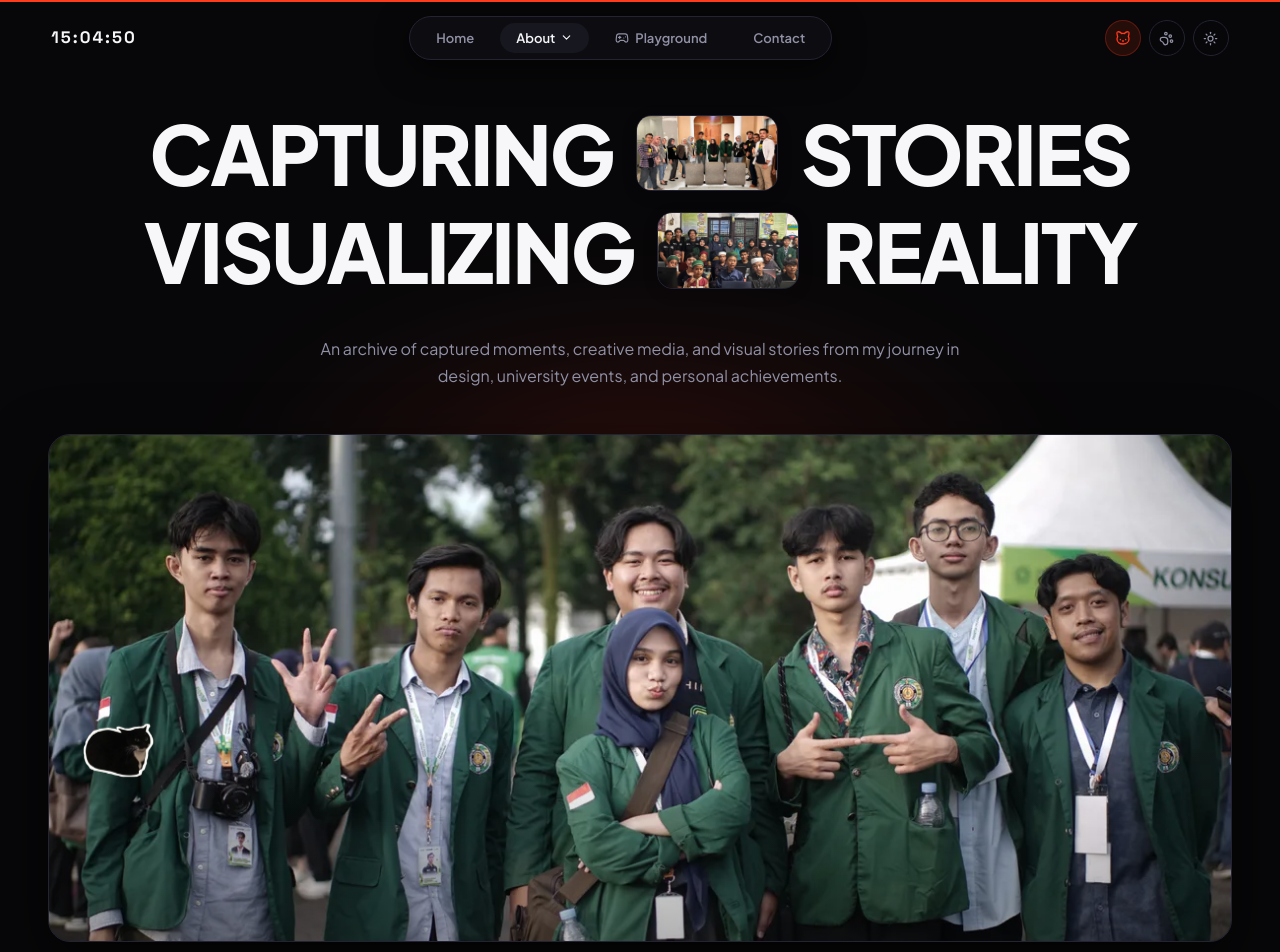
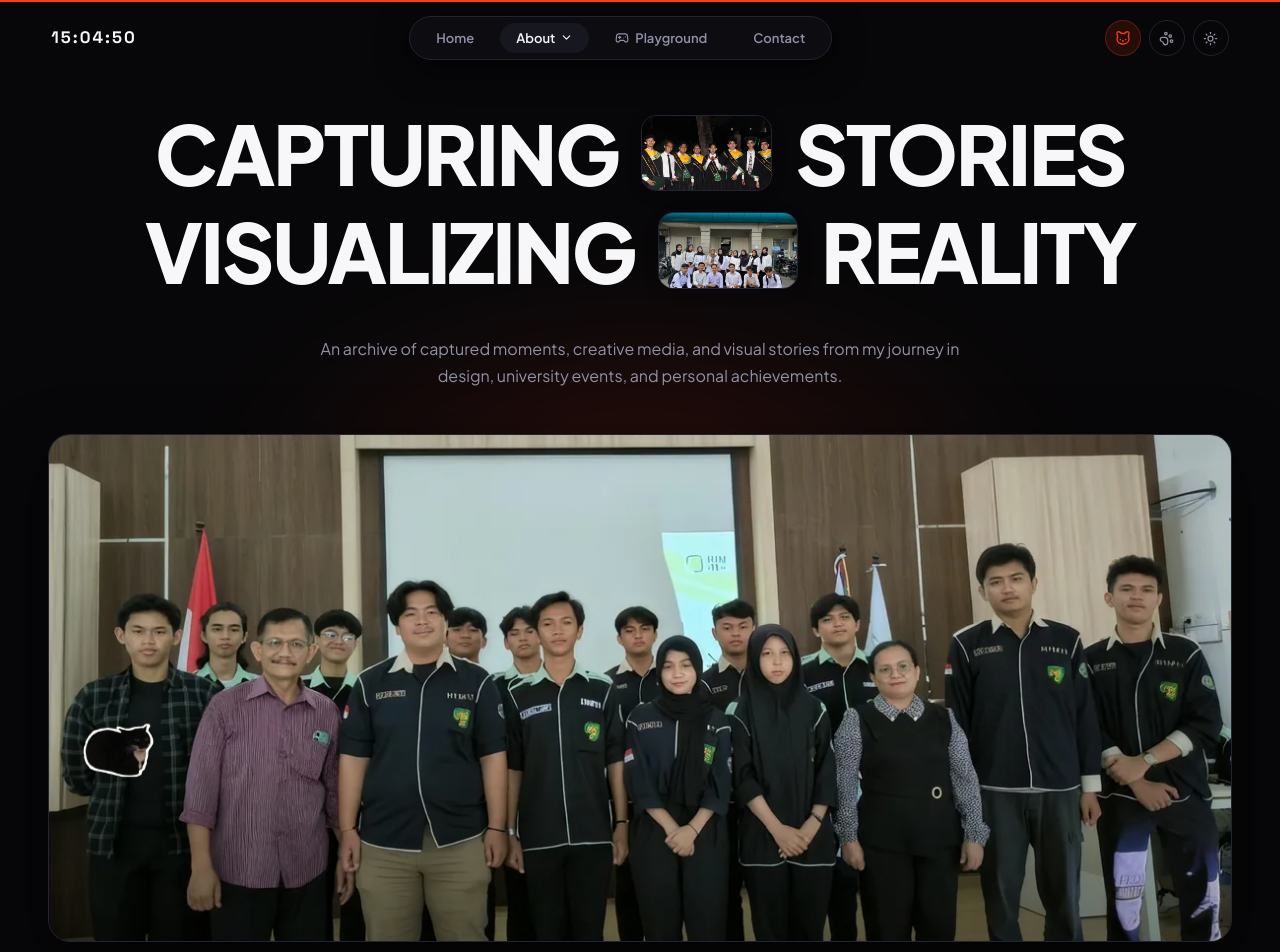
Before and after one commit to zandyka/personal-blog, a React (Vite) app: page /album in a window 1280 px wide. Shown: the top 952 px of the page. Built offline with nearby package versions, Linux system fonts and the light colour scheme; a web font is replaced by a local one.

Commit message:
feat(gallery): revert tile shuffle interval to 5s and add smooth auto-rotating showcase banner

```diff
--- a/src/components/ui/Hero8.jsx
+++ b/src/components/ui/Hero8.jsx
@@ -1,5 +1,5 @@
 import { useState, useEffect, useRef } from 'react';
-import { motion, useInView } from 'framer-motion';
+import { motion, useInView, AnimatePresence } from 'framer-motion';
 import { ArrowDown } from 'lucide-react';
 import { useSoundContext } from './SoundProvider';
 
@@ -50,10 +50,33 @@ const LINE_2_IMAGES = [
   },
 ];
 
-const SHOWCASE_BANNER = {
-  url: '/gallery/fotbar panitia pkkmb vokasi 2025.webp',
-  alt: 'Dokumentasi Kepanitiaan Bersama PKKMB Vokasi 2025',
-};
+// Showcase Banners that auto-rotate smoothly
+const SHOWCASE_BANNERS = [
+  {
+    url: '/gallery/fotbar panitia pkkmb vokasi 2025.webp',
+    alt: 'Dokumentasi Kepanitiaan Bersama PKKMB Vokasi 2025',
+  },
+  {
+    url: '/gallery/Pelantikan HIMTI.webp',
+    alt: 'Seremoni Pelantikan Pengurus HIMTI USU',
+  },
+  {
+    url: '/gallery/foto bersama karyawan (magang di BSI).webp',
+    alt: 'Kebersamaan Magang BSI KCP Medan Area',
+  },
+  {
+    url: '/gallery/mengajar komputer di pkbm bintula 16_9.webp',
+    alt: 'Kegiatan Pengajaran Literasi Komputer di PKBM',
+  },
+  {
+    url: '/gallery/expo vokasi usu 2024 4_3.webp',
+    alt: 'Pameran Karya Inovasi Expo Vokasi USU',
+  },
+  {
+    url: '/gallery/fotbar wisuda.webp',
+    alt: 'Momen Wisuda Sarjana Teknik Informatika USU',
+  },
+];
 
 function HeroLine({
   leftText,
@@ -76,11 +99,11 @@ function HeroLine({
     return () => window.removeEventListener('resize', handleResize);
   }, []);
 
-  // Shuffle photos every 3 seconds as requested
+  // Reverted shuffle interval to standard 5 seconds
   useEffect(() => {
     const timer = setInterval(() => {
       setCurrentIndex((prev) => (prev + 1) % images.length);
-    }, 3000);
+    }, 5000);
     return () => clearInterval(timer);
   }, [images.length]);
 
@@ -155,11 +178,20 @@ export default function Hero8({ onExploreClick }) {
   const containerRef = useRef(null);
   const isInView = useInView(containerRef, { once: true, amount: 0.1 });
   const [mounted, setMounted] = useState(false);
+  const [bannerIndex, setBannerIndex] = useState(0);
   const { playClick } = useSoundContext();
 
   useEffect(() => {
     const timer = setTimeout(() => setMounted(true), 80);
     return () => clearTimeout(timer);
+  }, []);
+
+  // Auto-rotate showcase banner every 5 seconds with crossfade
+  useEffect(() => {
+    const bannerTimer = setInterval(() => {
+      setBannerIndex((prev) => (prev + 1) % SHOWCASE_BANNERS.length);
+    }, 5000);
+    return () => clearInterval(bannerTimer);
   }, []);
 
   const active = isInView || mounted;
@@ -232,7 +264,7 @@ export default function Hero8({ onExploreClick }) {
             An archive of captured moments, creative media, and visual stories from my journey in design, university events, and personal achievements.
           </motion.p>
 
-          {/* Large Showcase Banner (16:9 on mobile, 21:9 on desktop) - Without caption pill */}
+          {/* Large Showcase Banner with Auto-rotating Crossfade Photos */}
           <motion.div
             initial={{ opacity: 0, y: 32 }}
             animate={active ? { opacity: 1, y: 0 } : {}}
@@ -240,12 +272,26 @@ export default function Hero8({ onExploreClick }) {
             className="hero8-banner-card"
           >
             <div className="hero8-banner-aspect">
-              <img
-                src={SHOWCASE_BANNER.url}
-                alt={SHOWCASE_BANNER.alt}
-                className="hero8-banner-img"
-                loading="eager"
-              />
+              <AnimatePresence initial={false}>
+                <motion.img
+                  key={SHOWCASE_BANNERS[bannerIndex].url}
+                  src={SHOWCASE_BANNERS[bannerIndex].url}
+                  alt={SHOWCASE_BANNERS[bannerIndex].alt}
+                  className="hero8-banner-img"
+                  initial={{ opacity: 0, scale: 1.02 }}
+                  animate={{ opacity: 1, scale: 1 }}
+                  exit={{ opacity: 0 }}
+                  transition={{ duration: 0.8, ease: 'easeInOut' }}
+                  style={{
+                    position: 'absolute',
+                    inset: 0,
+                    width: '100%',
+                    height: '100%',
+                    objectFit: 'cover',
+                  }}
+                  loading="eager"
+                />
+              </AnimatePresence>
               <div aria-hidden="true" className="hero8-banner-overlay" />
             </div>
           </motion.div>
@@ -394,6 +440,7 @@ export default function Hero8({ onExploreClick }) {
           inset: 0;
           background: linear-gradient(to top, rgba(0,0,0,0.3) 0%, transparent 40%);
           pointer-events: none;
+          z-index: 2;
         }
 
         .hero8-explore-btn {
```
